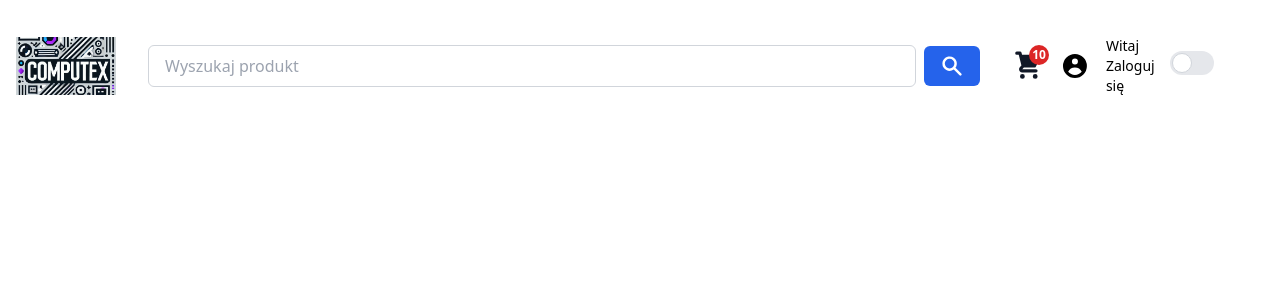
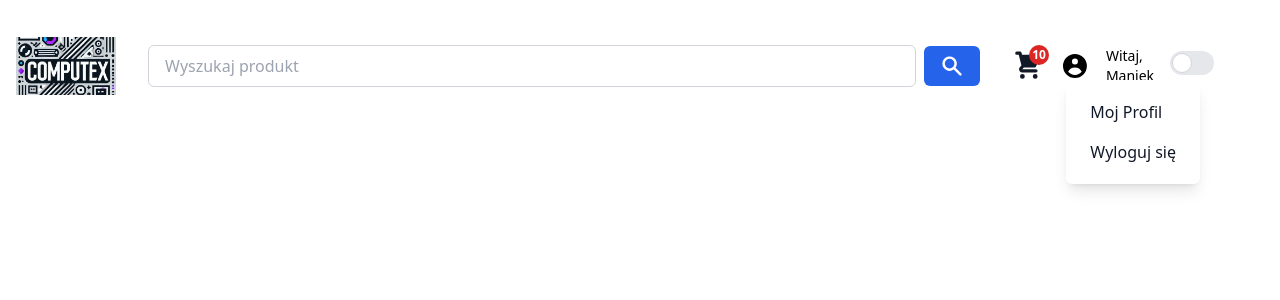
Before and after one commit to WiktorL123/Computex, a Next.js app in the folder frontend/: page / in a window 1280 px wide. Both pictures are taken after a click on the button 1074 px from the left and 66 px from the top of the page. Shown: the top 300 px of the page. Built offline with nearby package versions, Linux system fonts and the light colour scheme.

Commit message:
header zakonczony

```diff
--- a/frontend/src/app/components/Header.jsx
+++ b/frontend/src/app/components/Header.jsx
@@ -1,5 +1,7 @@
 'use client';
 
+
+import React, {useState} from 'react';
 import Image from 'next/image';
 import ThemeSwitcher from '@/app/components/ThemeSwitcher';
 import { ShoppingCartIcon, UserCircleIcon } from '@heroicons/react/solid';
@@ -7,8 +9,33 @@ import SearchInput from '@/app/components/SearchInput';
 import ProfileButton from "@/app/components/ProfileButton";
 
 export default function Header() {
-    const aaa = '';
+    const [isDroppedDown, setIsDroppedDown] = useState(false);
+    const [isLoggedIn, setIsLoggedIn] = useState(true);
+    const user = 'Maniek';
     const amount = 10;
+
+    const toggleDropDown = () => {
+        setIsDroppedDown((prev)=>!prev);
+    }
+    const handleLogin = () =>{
+        alert('przekierowanie do logowania')
+        setIsDroppedDown(false);
+    }
+
+    const handleRegister = () =>{
+        alert('przekierowanie do rejestracji')
+        setIsDroppedDown(false);
+    }
+    const handleProfile = () =>{
+        alert('przekierowanie do profile')
+        setIsDroppedDown(false);
+    }
+
+    const handleLogout = () => {
+        alert('wylogowano')
+        setIsLoggedIn(false);
+        setIsDroppedDown(false);
+    }
 
     return (
         <header className="bg-white dark:bg-dark px-4 py-2 m-0">
@@ -22,7 +49,7 @@ export default function Header() {
                         objectFit={'contain'}
                     />
                 </div>
-                <SearchInput className="w-2/3 flex flex-row3" placeholder="Wyszukaj produkt" />
+                <SearchInput className="w-2/3 flex flex-row3 mx-2" placeholder="Wyszukaj produkt" />
                 <div className="flex flex-row items-center  space-x-4 flex-shrink-0">
                     <div className="relative">
                         <ShoppingCartIcon className="h-8 w-8 text-gray-900 dark:text-white" />
@@ -34,12 +61,60 @@ export default function Header() {
                     </div>
                     <ProfileButton
                         className="flex flex-row justify-center"
-                        onClick={() => alert("Przekierowanie do profilu użytkownika")}
+                        onClick={toggleDropDown}
                     />
-                    <span className={'text-sm w-12'}>Witaj {aaa ? aaa : 'Zaloguj się'}</span>
+                    <span className={'text-sm w-12'}>Witaj, {isLoggedIn? user : 'Zaloguj się'}</span>
                     <ThemeSwitcher
                         className="flex flex-row justify-end"
                     />
+                    {isDroppedDown && (
+                        <div className='xs:absolute top-20 right-20 absolute top-20 right-20 bg-white dark:bg-gray-800 shadow-lg rounded-md p-4 z-50'>
+                            {isLoggedIn ? (
+                                <ul className='space-y-2'>
+                                    <li>
+                                        <button
+                                            className='w-full text-left text-gray-900 dark:white hover:bg-gray-200 dark:hover:bg-gray-700 px-2 py-1 rounded'
+                                            onClick={handleProfile}>
+                                            Moj Profil
+
+                                        </button>
+                                    </li>
+                                    <li>
+                                        <button
+                                            className='w-full text-left text-gray-900 dark:white hover:bg-gray-200 dark:hover:bg-gray-700 px-2 py-1 rounded'
+                                             onClick={handleLogout}>
+                                            Wyloguj się
+
+                                        </button>
+                                    </li>
+                                </ul>
+                            ): (
+                                <ul className='space-y-2'>
+                                    <li>
+                                        <button
+                                            className='w-full text-left text-gray-900 dark:white hover:bg-gray-200 dark:hover:bg-gray-700 px-2 py-1 rounded'
+                                            onClick={handleLogin}
+                                        >
+                                            Zaloguj
+
+                                        </button>
+                                    </li>
+                                    <li>
+                                        <button
+                                            className='w-full text-left text-gray-900 dark:white hover:bg-gray-200 dark:hover:bg-gray-700 px-2 py-1 rounded'
+                                            onClick={handleRegister}
+                                        >
+
+                                            Zarejestruj
+
+                                        </button>
+                                    </li>
+                                </ul>
+                            )}
+
+                        </div>
+                    )}
+
                 </div>
             </div>
 
@@ -55,17 +130,64 @@ export default function Header() {
                     </div>
                     <div className="flex flex-row items-center space-x-4 ">
                         <div className="relative flex flex-row justify-around  ">
-                            <ShoppingCartIcon className="h-6 w-6 text-gray-900 dark:text-white" />
+                            <ShoppingCartIcon className="h-6 w-6 text-gray-900 dark:text-white"/>
                             <span
                                 className="absolute top-[-5px] right-[-5px] bg-red-600 text-white text-xs font-bold rounded-full w-5 h-5 flex items-center justify-center"
                             >
                                 {amount}
                             </span>
                         </div>
-                        <ProfileButton onClick={() => alert("Przekierowanie do profilu użytkownika")} />
+                        <ProfileButton onClick={toggleDropDown}/>
 
-                        <span>Witaj {aaa ? aaa : 'Zaloguj się'}</span>
-                        <ThemeSwitcher />
+                        <span className={'text-sm w-12'}>Witaj, {user ? user : 'Zaloguj się'}</span>
+                        <ThemeSwitcher/>
+                        {isDroppedDown && (
+                            <div className='xs:absolute top-20 right-20 absolute top-20 right-20 bg-white dark:bg-gray-800 shadow-lg rounded-md p-4 z-50'>
+                                {isLoggedIn ? (
+                                    <ul className='space-y-2'>
+                                        <li>
+                                            <button
+                                                className='w-full text-left text-gray-900 dark:white hover:bg-gray-200 dark:hover:bg-gray-700 px-2 py-1 rounded'
+                                                onClick={handleProfile}>
+                                                Moj Profil
+
+                                            </button>
+                                        </li>
+                                        <li>
+                                            <button
+                                                className='w-full text-left text-gray-900 dark:white hover:bg-gray-200 dark:hover:bg-gray-700 px-2 py-1 rounded'
+                                                onClick={handleLogout}>
+                                                Wyloguj się
+
+                                            </button>
+                                        </li>
+                                    </ul>
+                                ): (
+                                    <ul className='space-y-2'>
+                                        <li>
+                                            <button
+                                                className='w-full text-left text-gray-900 dark:white hover:bg-gray-200 dark:hover:bg-gray-700 px-2 py-1 rounded'
+                                                onClick={handleLogin}
+                                            >
+                                                Zaloguj
+
+                                            </button>
+                                        </li>
+                                        <li>
+                                            <button
+                                                className='w-full text-left text-gray-900 dark:white hover:bg-gray-200 dark:hover:bg-gray-700 px-2 py-1 rounded'
+                                                onClick={handleRegister}
+                                            >
+
+                                                Zarejestruj
+
+                                            </button>
+                                        </li>
+                                    </ul>
+                                )}
+
+                            </div>
+                        )}
                     </div>
                 </div>
                 <SearchInput className="mt-4 w-full flex flex-row" placeholder="Wyszukaj produkt" />
--- a/frontend/tailwind.config.mjs
+++ b/frontend/tailwind.config.mjs
@@ -9,10 +9,11 @@ export default {
   theme: {
     extend: {
       colors: {
-        dark: '#121212'
+        dark: '#2b2d30',
+        darkSecondary: '#121212'
       },
       screens: {
-        xs: '570px'
+        xs: '670px'
       }
     },
   },
```
